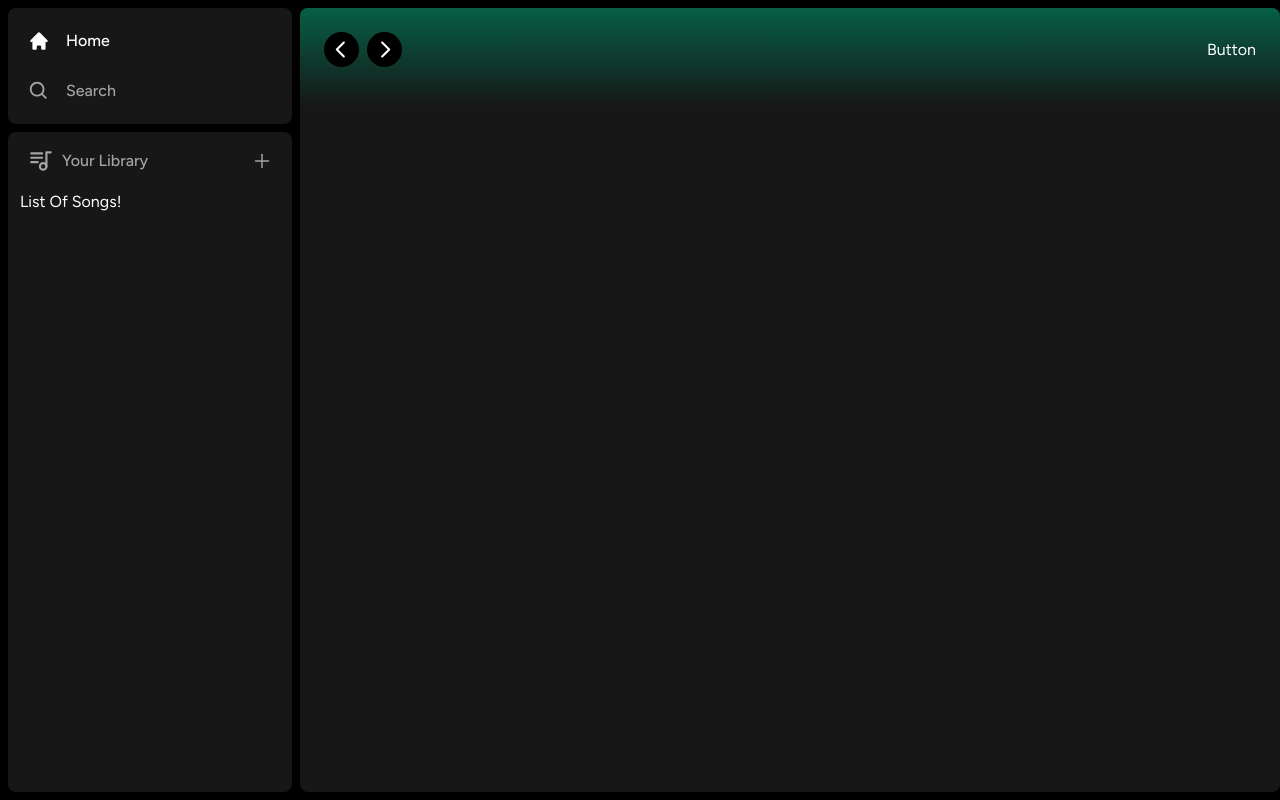
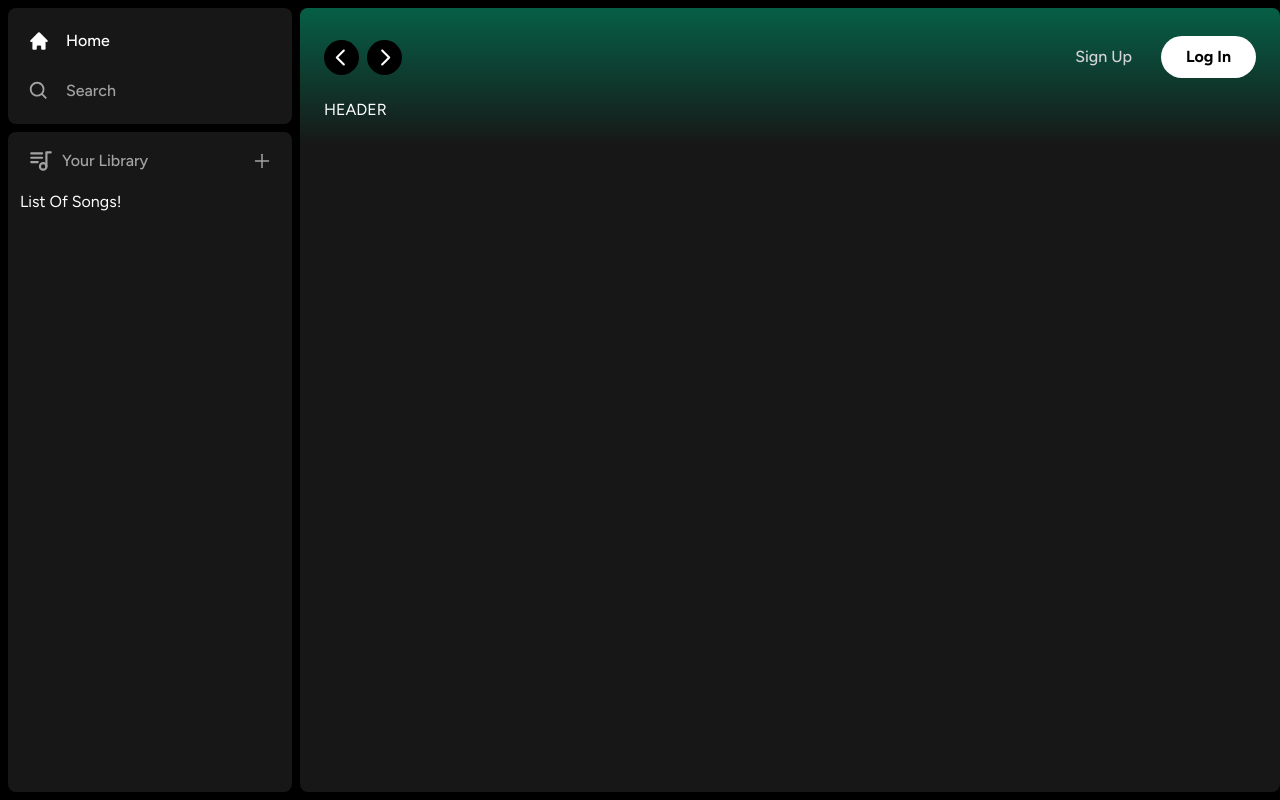
Before and after one commit to trevoncharles/rave, a Next.js app: page / in a window 1280 px wide. Built offline with nearby package versions, Linux system fonts and the light colour scheme.

Commit message:
Added to Header and Button (Log In)

```diff
--- a/app/(site)/page.tsx
+++ b/app/(site)/page.tsx
@@ -11,7 +11,7 @@
     overflow-y-hidden
     ">
     <Header>
-
+    HEADER
     </Header>
     </div>
   );
--- a/components/Button.tsx
+++ b/components/Button.tsx
@@ -1,8 +1,48 @@
-const Button = () => {
-  return (
-    <div>
-      Button
-    </div>);
+import { forwardRef } from "react";
+import { twMerge } from "tailwind-merge";
+
+interface ButtonProps
+  extends React.ButtonHTMLAttributes<HTMLButtonElement> {
 }
 
+const Button = forwardRef<HTMLButtonElement, ButtonProps>(({
+  className,
+  children,
+  disabled,
+  type = "button",
+  ...props
+}, ref) => {
+  return (
+    <button
+      type={type}
+      className={twMerge(`
+      w-full
+      rounded-full
+      bg-green-500
+      px-3
+      py-3
+      border
+      border-transparent
+      disabled:cursor-not-allowed
+      disabled:opacity-50
+      text-black
+      font-bold
+      hover:opacity-75
+      transistion
+      `,
+        className
+      )}
+      disabled={disabled}
+      ref={ref}
+      {...props}
+    >
+
+      {children}
+    </button>
+  )
+})
+
+Button.displayName = "Button";
+
+
 export default Button;
--- a/components/Header.tsx
+++ b/components/Header.tsx
@@ -110,12 +110,30 @@
         >
           <>
             <div>
-              <Button/>
+              <Button onClick={() => {}}
+              className="
+              bg-transparent
+              text-neutral-300
+              font-medium
+              ">
+                Sign Up
+              </Button>
+            </div>
+            <div>
+              <Button onClick={() => {}}
+               className="
+              bg-white
+              px-6
+              py-2
+              ">
+                Log In
+              </Button>
             </div>
           </>
 
         </div>
       </div>
+      {children}
     </div>
   )
 }
```
